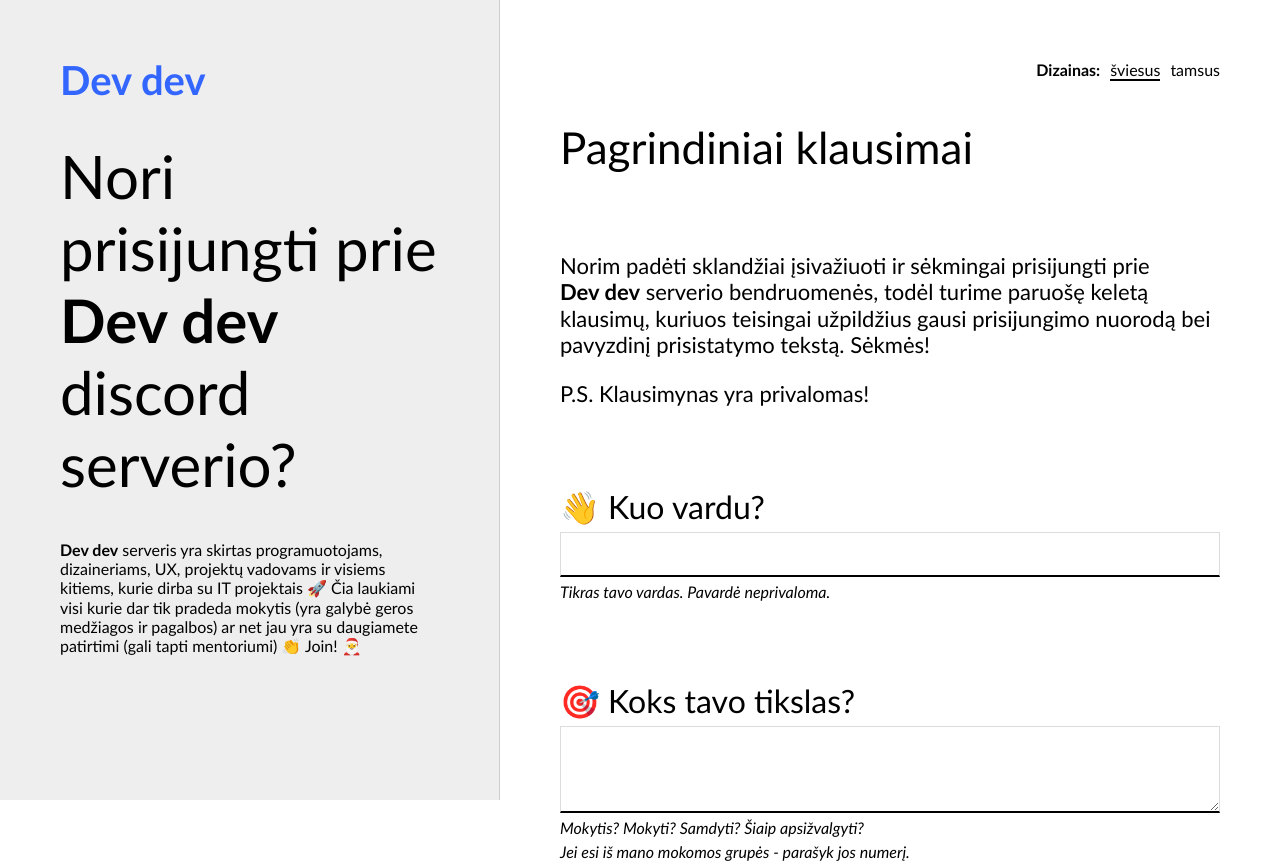
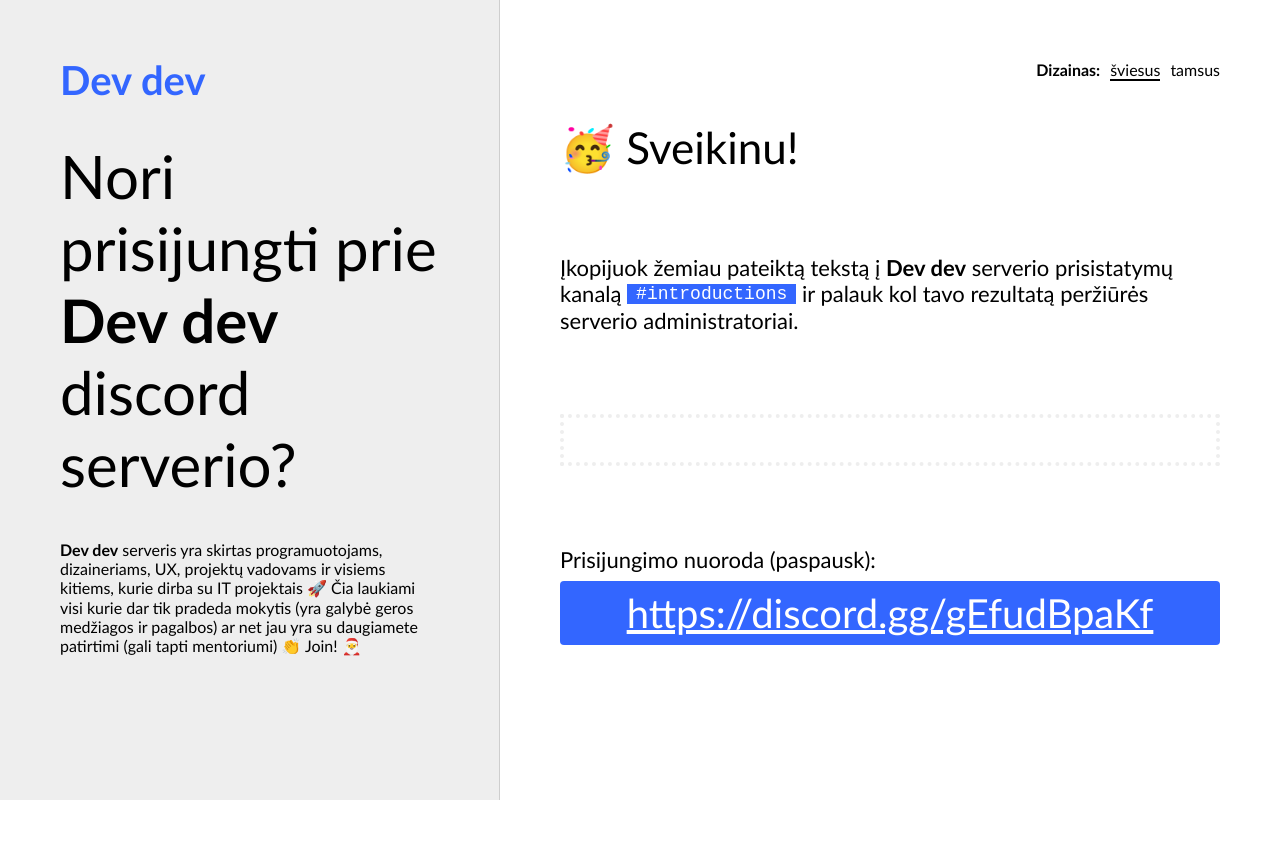
Before and after one commit to belauzas/discord-invite, a website: page index.html in a window 1280 px wide. Shown: the top 864 px of the page. Drawn offline with Linux system fonts and the light colour scheme.

Commit message:
Results design update

```diff
--- a/css/main.css
+++ b/css/main.css
@@ -72,7 +72,11 @@
     font-size: 22px;
     line-height: 1.2em;
 }
-.description > .discord-channel {
+.result-description {
+    font-size: 22px;
+    line-height: 1.2em;
+}
+.result-description > .discord-channel {
     padding: 0 0.5em;
     font-family: monospace;
     font-size: 18px;
--- a/index.html
+++ b/index.html
@@ -23,7 +23,7 @@
                 <div class="option" data-theme="dark">tamsus</div>
             </div>
         </div>
-        <div id="content" class="content">
+        <div id="content" class="content hide">
             <div class="title">Pagrindiniai klausimai</div>
             <div class="description">
                 <p>Norim padėti sklandžiai įsivažiuoti ir sėkmingai prisijungti prie <span class="server-name">Dev&nbsp;dev</span> serverio bendruomenės, todėl turime paruošę keletą klausimų, kuriuos teisingai užpildžius gausi prisijungimo nuorodą bei pavyzdinį prisistatymo tekstą. Sėkmės!</p>
@@ -74,9 +74,9 @@
                 </div>
             </div>
         </div>
-        <div id="result" class="content hide">
-            <div class="title">Sveikinu!</div>
-            <div class="description">Įkopijuok žemiau pateiktą tekstą į <span class="server-name">Dev&nbsp;dev</span> serverio prisistatymų kanalą <span class="discord-channel">#introductions</span> ir palauk kol tavo rezultatą peržiūrės serverio administratoriai.</div>
+        <div id="result" class="content">
+            <div class="title">🥳 Sveikinu!</div>
+            <div class="result-description">Įkopijuok žemiau pateiktą tekstą į <span class="server-name">Dev&nbsp;dev</span> serverio prisistatymų kanalą <span class="discord-channel">#introductions</span> ir palauk kol tavo rezultatą peržiūrės serverio administratoriai.</div>
             <div id="hi" class="hi"></div>
             <div class="discord">
                 <span>Prisijungimo nuoroda (paspausk):</span>
```
